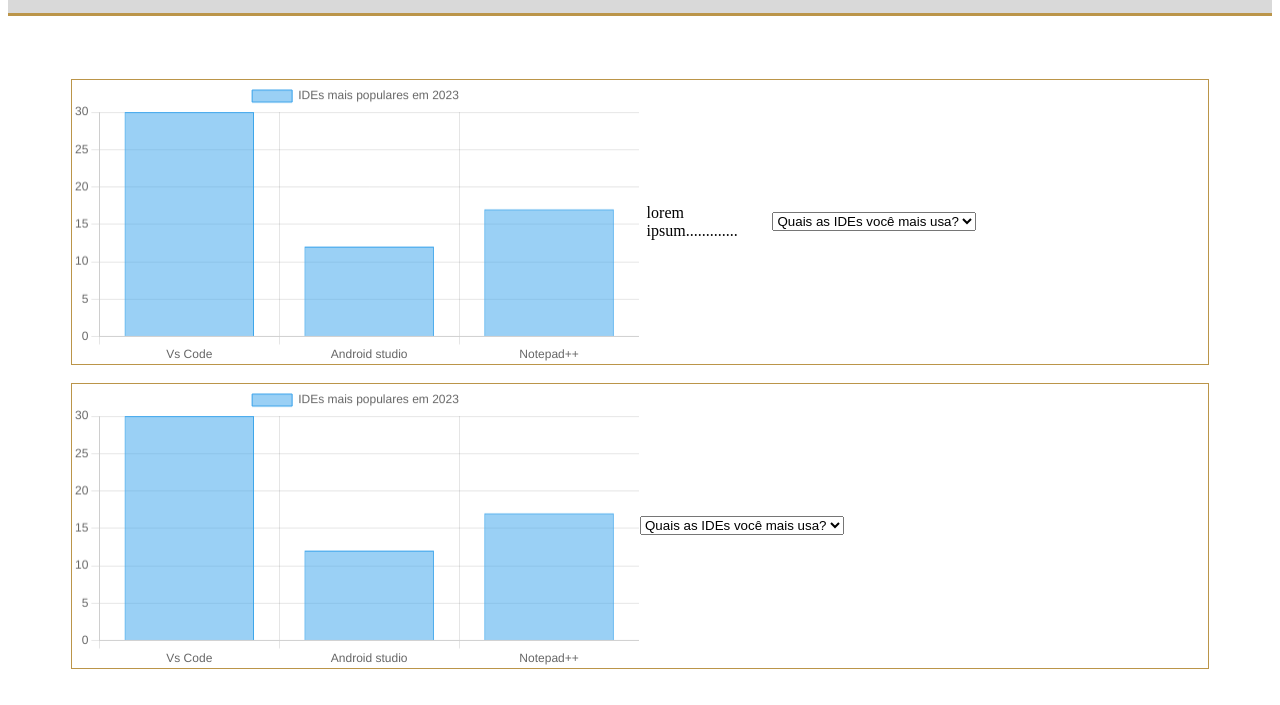
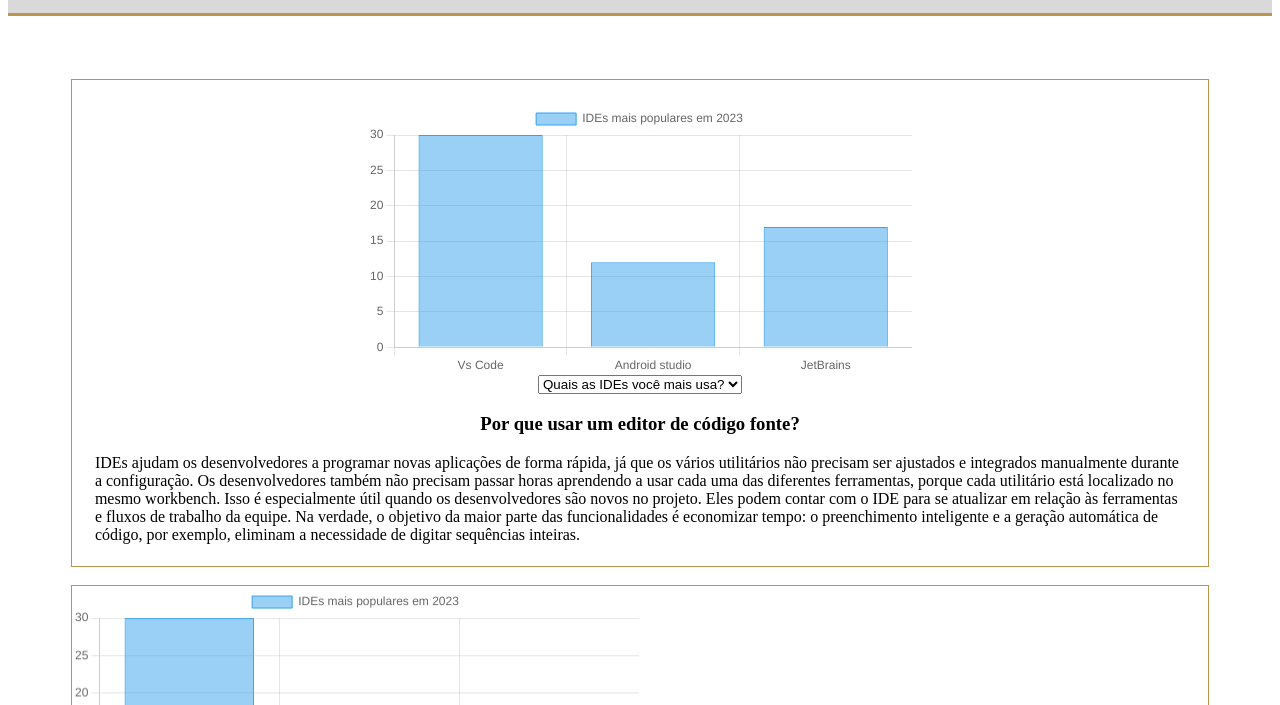
Before and after one commit to lUIZ-PAULO-FRUTUOSO/EducatioNow_main, a website: page site/projeto.html in a window 1280 px wide. Shown: the part 95-800 px from the top of the page. Drawn offline with nearby package versions, Linux system fonts and the light colour scheme.

Commit message:
estilização card dashboards

```diff
--- a/site/projeto.css
+++ b/site/projeto.css
@@ -1,5 +1,6 @@
 .grafico{
     width: 50%;
+
 }
 .divGrafico{
 flex-direction: row;
@@ -7,12 +8,14 @@
 align-items: center;
 border: 1.5px solid #BB9549;
 
+
 }
 .labelChart{
     display: flex;
     flex-direction: column;
-    align-items: flex-start;
+    align-items: center;
     font-family:'Times New Roman', Times, serif;
     font-size: medium;
+    padding: 2%;
 
 }
--- a/site/projeto.html
+++ b/site/projeto.html
@@ -27,14 +27,11 @@
 
        <div class="divGrafico">
 
+
+           <div class="labelChart">
                <div class="grafico">
                    <canvas id="grafico_barras"></canvas>
                 </div>
-
-           <div class="labelChart">
-                <p>lorem ipsum.............</p>
-           </div>
-
                 <form action="">
                     <select name="IDEs" id="">
                         <option value="" disabled selected>Quais as IDEs você mais usa? </option>
@@ -42,8 +39,11 @@
                         <option value="">JetBrains</option>
                         <option value="">Android studio</option>
                     </select>
+                </form>
+                <h3>Por que usar um editor de código fonte?</h3>
+                <span>IDEs ajudam os desenvolvedores a programar novas aplicações de forma rápida, já que os vários utilitários não precisam ser ajustados e integrados manualmente durante a configuração. Os desenvolvedores também não precisam passar horas aprendendo a usar cada uma das diferentes ferramentas, porque cada utilitário está localizado no mesmo workbench. Isso é especialmente útil quando os desenvolvedores são novos no projeto. Eles podem contar com o IDE para se atualizar em relação às ferramentas e fluxos de trabalho da equipe. Na verdade, o objetivo da maior parte das funcionalidades é economizar tempo: o preenchimento inteligente e a geração automática de código, por exemplo, eliminam a necessidade de digitar sequências inteiras.</span>
+            </div>
 
-           </form>
 
         </div>
 <br>
@@ -72,7 +72,7 @@
             new Chart(moc1,{
             type:'bar',
             data:{
-                labels:['Vs Code','Android studio','Notepad++'],
+                labels:['Vs Code','Android studio','JetBrains'],
                 datasets:[{
                 label: "IDEs mais populares em 2023",
                 data:[30,12,17],
```
Lines whose indentation alone changed are shown as unchanged.
